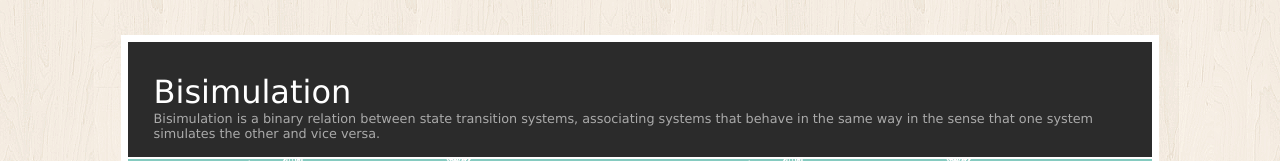
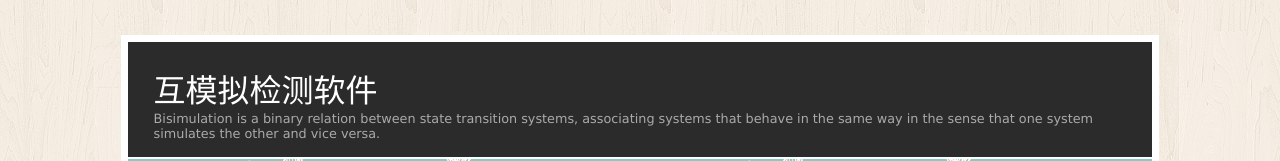
Before and after one commit to zhengxiaolin123/Bisimulation, a plain HTML site: page index.html in a window 1280 px wide. Shown: the top 161 px of the page. Drawn offline with Linux system fonts and the light colour scheme.

Commit message:
Create index.html

```diff
--- a/index.html
+++ b/index.html
@@ -47,7 +47,7 @@
 
 		<div id="header">
 			<div id="headercontent">
-				<h1>Bisimulation</h1>
+				<h1>互模拟检测软件</h1>
 				<h2>Bisimulation is a binary relation between state transition
 					systems, associating systems that behave in the same way in the
 					sense that one system simulates the other and vice versa.</h2>
```
